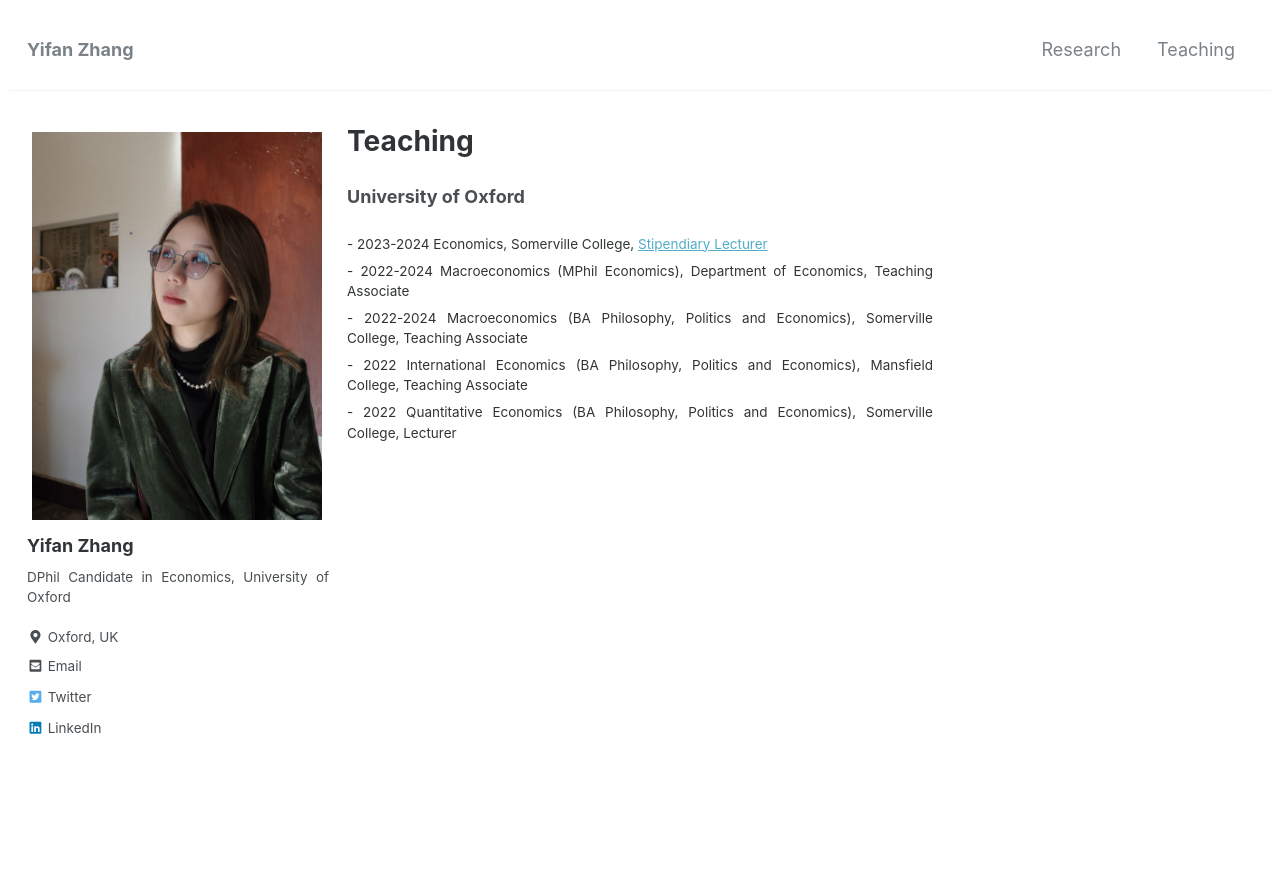
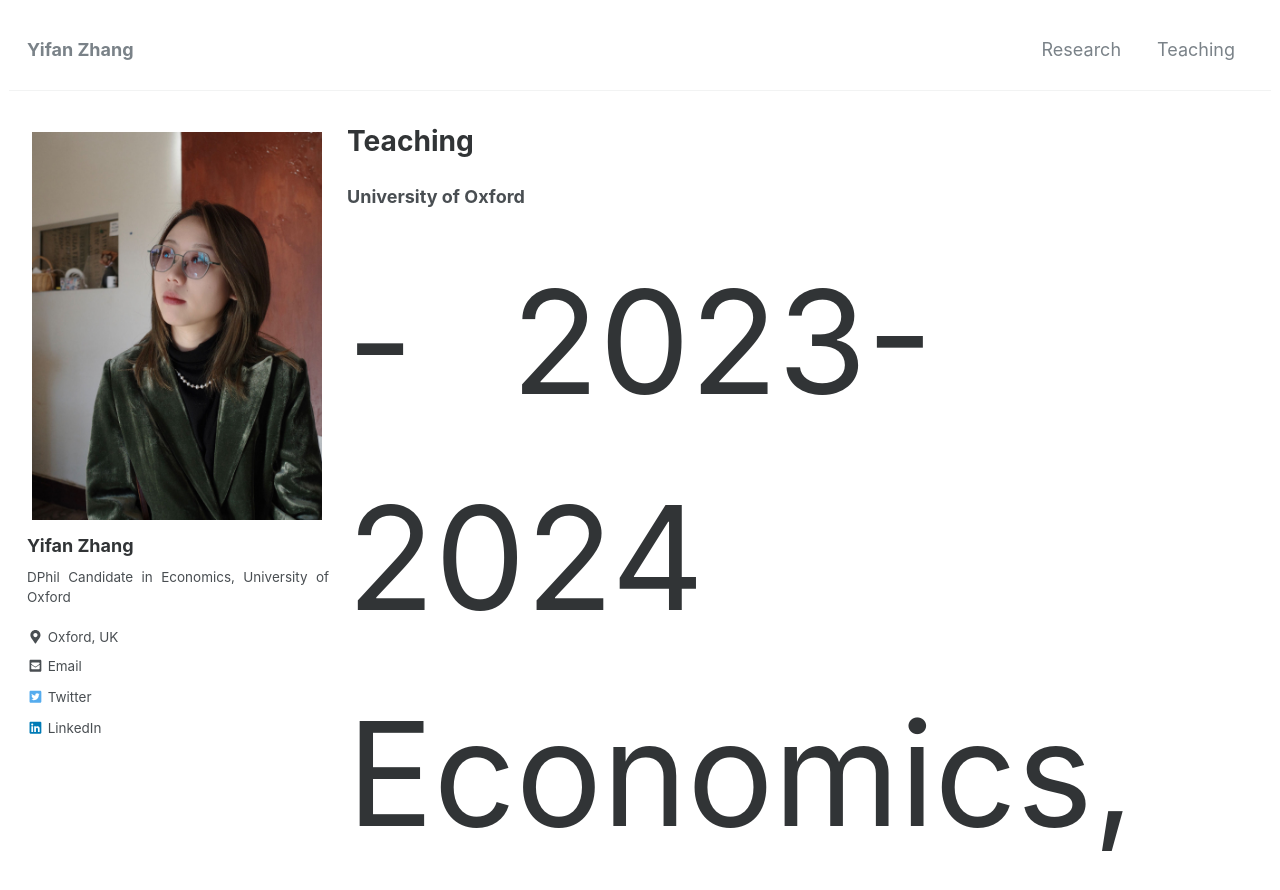
Before and after one commit to yifan-zhang-in/yifan-zhang-in.github.io, a Jekyll site: the page built from _pages/3_teaching.md, in a window 1280 px wide and 900 px high. Shown: the top 890 px of the window. Built offline with Jekyll 4.4.1, drawn with Linux system fonts in a browser that asks for light colours; nearby versions of some CDN libraries.

Commit message:
Update _base.scss

```diff
--- a/_sass/minimal-mistakes/_base.scss
+++ b/_sass/minimal-mistakes/_base.scss
@@ -49,13 +49,13 @@ h2 {
 
 h3 {
   margin-top: 2em;
-  font-size: $type-size-6;
+  font-size: 8em;
   margin-bottom: 1em;
   color: $darker-gray;
 }
 
 h4 {
-  font-size: $type-size-6;
+  font-size: 8em;
   margin-bottom: 0.5em;
   margin-top: 0;
   line-height: 1.5;
```
